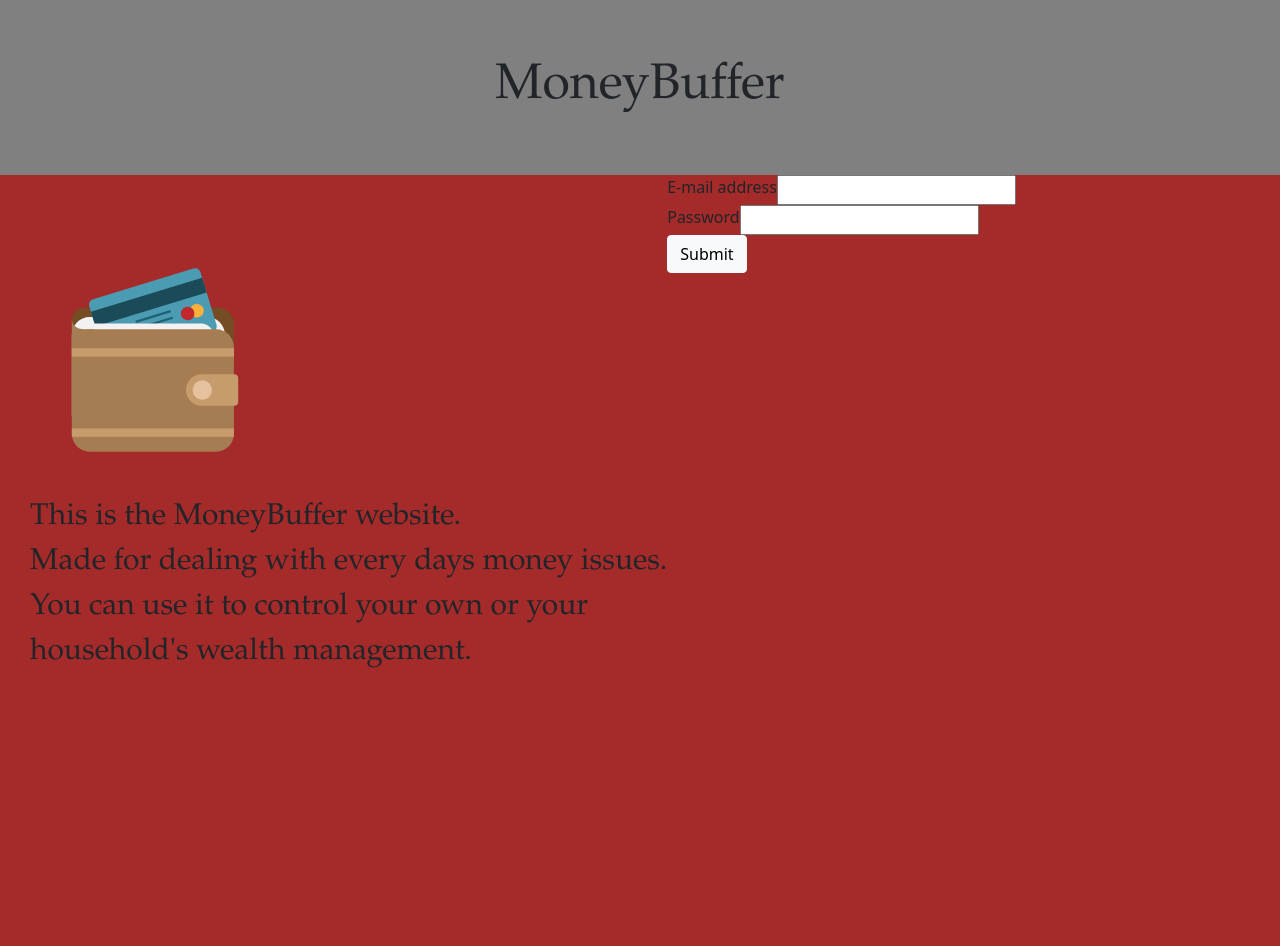
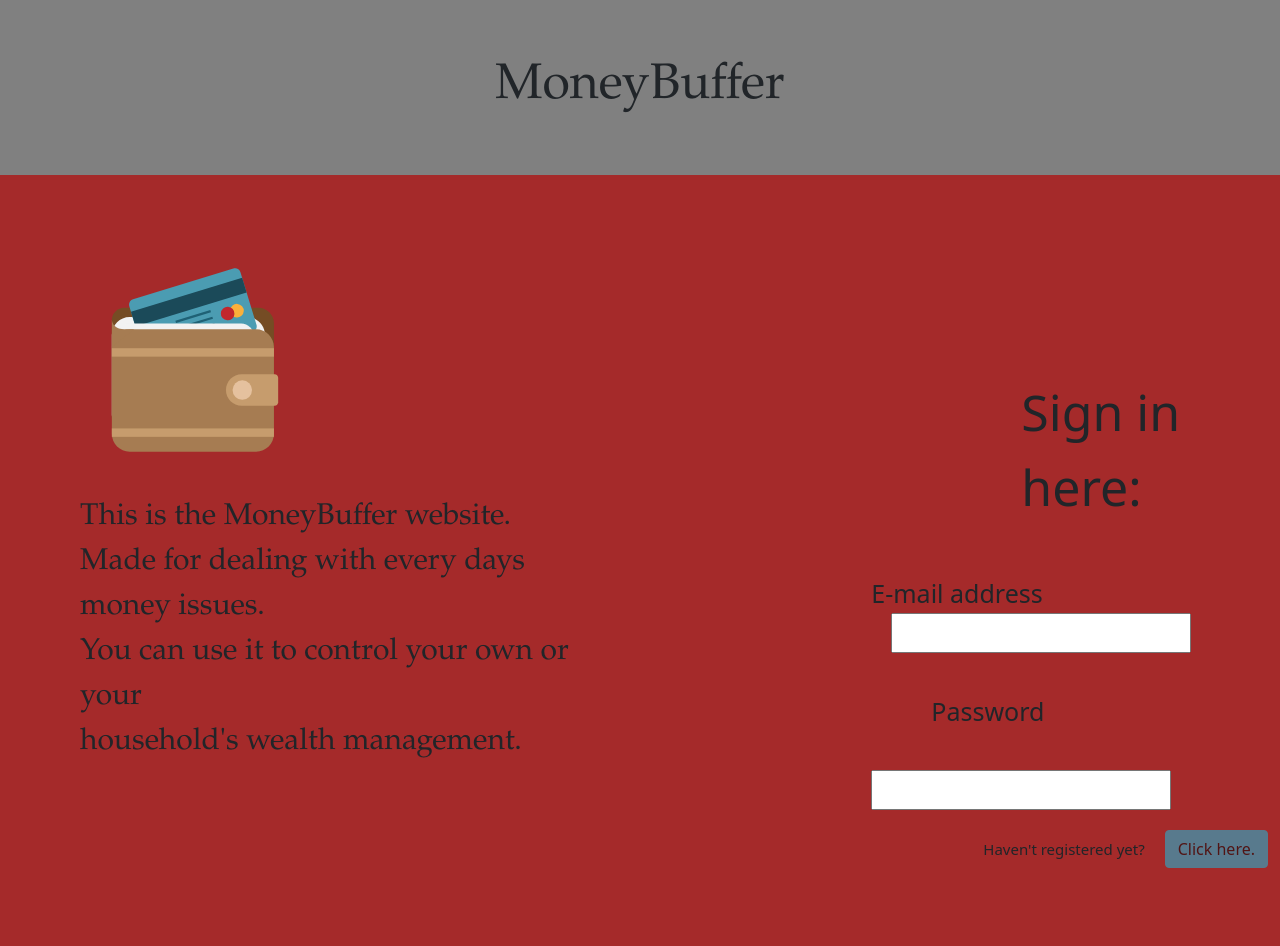
Before and after one commit to ZsuzsannaBudai/MoneyBuff-frontend, a React (Create React App) app: page / in a window 1280 px wide. Shown: the top 946 px of the page. Before the commit the page ends 800 px from the top, so only its background shows below. Built offline with nearby package versions, Linux system fonts and the light colour scheme.

Commit message:
[MNYB-008] User registration frontend

```diff
--- a/src/App.tsx
+++ b/src/App.tsx
@@ -1,20 +1,23 @@
-import {Fragment} from 'react';
+import React, {Fragment} from 'react';
 import './App.css';
-import {BrowserRouter, Route, Router, Switch} from "react-router-dom";
+import {BrowserRouter, Route, Switch} from "react-router-dom";
 import {MainPage} from "./Components/main-page/MainPage";
+import {Registration} from "./Components/registration-form/Registration";
 import 'bootstrap/dist/css/bootstrap.min.css';
 
 function App() {
 
     const ROUTES = [
-        {path: '/', component: <MainPage/>},
+
+        {path: '//', component: <MainPage/>},
+        {path: '/register', component: <Registration/>},
     ];
 
     return (
         <Fragment>
             <BrowserRouter>
                 <Switch>
-                    {ROUTES.map(route => <Route path={route.path}>{route.component}</Route>)}
+                    {ROUTES.map(route => <Route path={route.path} key={route.path}>{route.component}</Route>)}
                 </Switch>
             </BrowserRouter>
         </Fragment>
--- a/src/Components/main-page/MainPage.tsx
+++ b/src/Components/main-page/MainPage.tsx
@@ -3,8 +3,16 @@ import {Fragment} from 'react';
 import image from './logo.svg';
 import {useFormik} from 'formik';
 import {Button} from "react-bootstrap";
+import '../../App';
+import {useHistory} from "react-router-dom";
 
 export const MainPage = () => {
+
+    const history = useHistory();
+
+    const handleRoute = () => {
+        history.push("/register");
+    }
 
     const formik = useFormik({
         initialValues: {
@@ -30,10 +38,12 @@ export const MainPage = () => {
                     </div>
                 </div>
                 <div className="MainPageLoginForm">
+                    <label className="signInLabel">Sign in here:</label>
                     <form onSubmit={formik.handleSubmit}>
-                        <div className="MainPageEmailForm">
-                            <label>E-mail address</label>
+                        <div>
+                            <label className="MainPageEmailLabel">E-mail address</label>
                             <input
+                                className="MainPageEmailInputField"
                                 id="email"
                                 name="email"
                                 type="email"
@@ -41,9 +51,10 @@ export const MainPage = () => {
                                 value={formik.values.email}
                             />
                         </div>
-                        <div className="MainPagePasswordForm">
-                            <label>Password</label>
+                        <div>
+                            <label className="MainPagePasswordLabel">Password</label>
                             <input
+                                className="MainPagePasswordInputField"
                                 id="password"
                                 name="password"
                                 type="password"
@@ -51,7 +62,11 @@ export const MainPage = () => {
                                 value={formik.values.password}
                             />
                         </div>
-                        <Button type="submit" variant="light">Submit</Button>
+                        <div className="Register">
+                            <label className="RegisterLabel">Haven't registered yet?</label>
+                            <Button className="RegisterButton" variant="info" onClick={handleRoute}>Click here.</Button>
+                        </div>
+                        <Button className="submitButton" type="submit" variant="secondary">Submit</Button>
                     </form>
                 </div>
             </main>
--- a/src/Components/main-page/MainPageCSS.css
+++ b/src/Components/main-page/MainPageCSS.css
@@ -8,14 +8,20 @@
 
 .MainPageLogo {
     height: 40vh;
-    padding-left: 20px;
+    padding-left: 60px;
     padding-top: 50px;
 }
 
 .MainPageSubtitle {
     font-family: "Book Antiqua", serif;
     font-size: 30px;
-    padding-left: 30px;
+    padding-left: 80px;
+}
+
+.signInLabel {
+    font-size: 50px;
+    margin-left: 150px;
+    padding-bottom: 50px;
 }
 
 .MainPageContent {
@@ -23,13 +29,58 @@
 }
 
 .MainPageLoginForm {
-
+    margin-top: 200px;
+    margin-left: 300px;
 }
 
-.MainPageEmailForm {
-    display: flex;
+.MainPageEmailInputField {
+    width: 300px;
+    height: 40px;
+    font-size: large;
+    margin-left: 20px;
 }
 
-.MainPagePasswordForm {
+.MainPageEmailLabel {
+    font-size: 25px;
+    margin-right: 20px;
+}
+
+.MainPagePasswordInputField {
+    width: 300px;
+    height: 40px;
+    margin-top: 40px;
+    font-size: large;
+}
+
+.MainPagePasswordLabel {
+    font-size: 25px;
+    margin-top: 40px;
+    margin-right: 40px;
+    margin-left: 60px;
+}
+
+.submitButton{
+    margin-top: 80px;
+    margin-left: 280px;
+    width: 120px;
+    height: 60px;
+    opacity: 0.8;
+}
+
+.Register{
     display: flex;
+    justify-content: center;
+    align-items: center;
+    margin-top: 20px;
+    margin-left: 100px;
 }
+
+.RegisterLabel {
+    font-size: 15px;
+    font-weight: 400;
+}
+
+.RegisterButton {
+    opacity: 0.5;
+    margin-left: 20px;
+}
--- /dev/null
+++ b/src/Components/registration-form/Registration.tsx
@@ -0,0 +1,63 @@
+import 'bootstrap/dist/css/bootstrap.min.css';
+import {Button} from "react-bootstrap";
+import {useFormik} from "formik";
+
+export const Registration = () => {
+    const formik = useFormik({
+        initialValues: {
+            email: '',
+            password: '',
+        },
+        onSubmit: values => {
+            console.log(values);
+        },
+    });
+
+    return (
+        <form onSubmit={formik.handleSubmit}>
+            <div className="registrationForm">
+                <div>
+                    <label>First Name</label>
+                    <input
+                        id="first name"
+                        name="first name"
+                        type="first name"
+                        onChange={formik.handleChange}
+                        value={formik.values.email}
+                    />
+                </div>
+                <div>
+                    <label>Last Name</label>
+                    <input
+                        id="last name"
+                        name="last name"
+                        type="last name"
+                        onChange={formik.handleChange}
+                        value={formik.values.email}
+                    />
+                </div>
+                <div>
+                    <label>E-mail address</label>
+                    <input
+                        id="email"
+                        name="email"
+                        type="email"
+                        onChange={formik.handleChange}
+                        value={formik.values.email}
+                    />
+                </div>
+                <div>
+                    <label>Password</label>
+                    <input
+                        id="password"
+                        name="password"
+                        type="password"
+                        onChange={formik.handleChange}
+                        value={formik.values.password}
+                    />
+                </div>
+            </div>
+            <Button className="registerButton" type="submit" variant="secondary">Register</Button>
+        </form>
+    );
+}
--- /dev/null
+++ b/src/Components/registration-form/RegistrationCSS.css
@@ -0,0 +1,4 @@
+.registrationForm {
+    display: flex;
+    flex-direction: column;
+}
```
